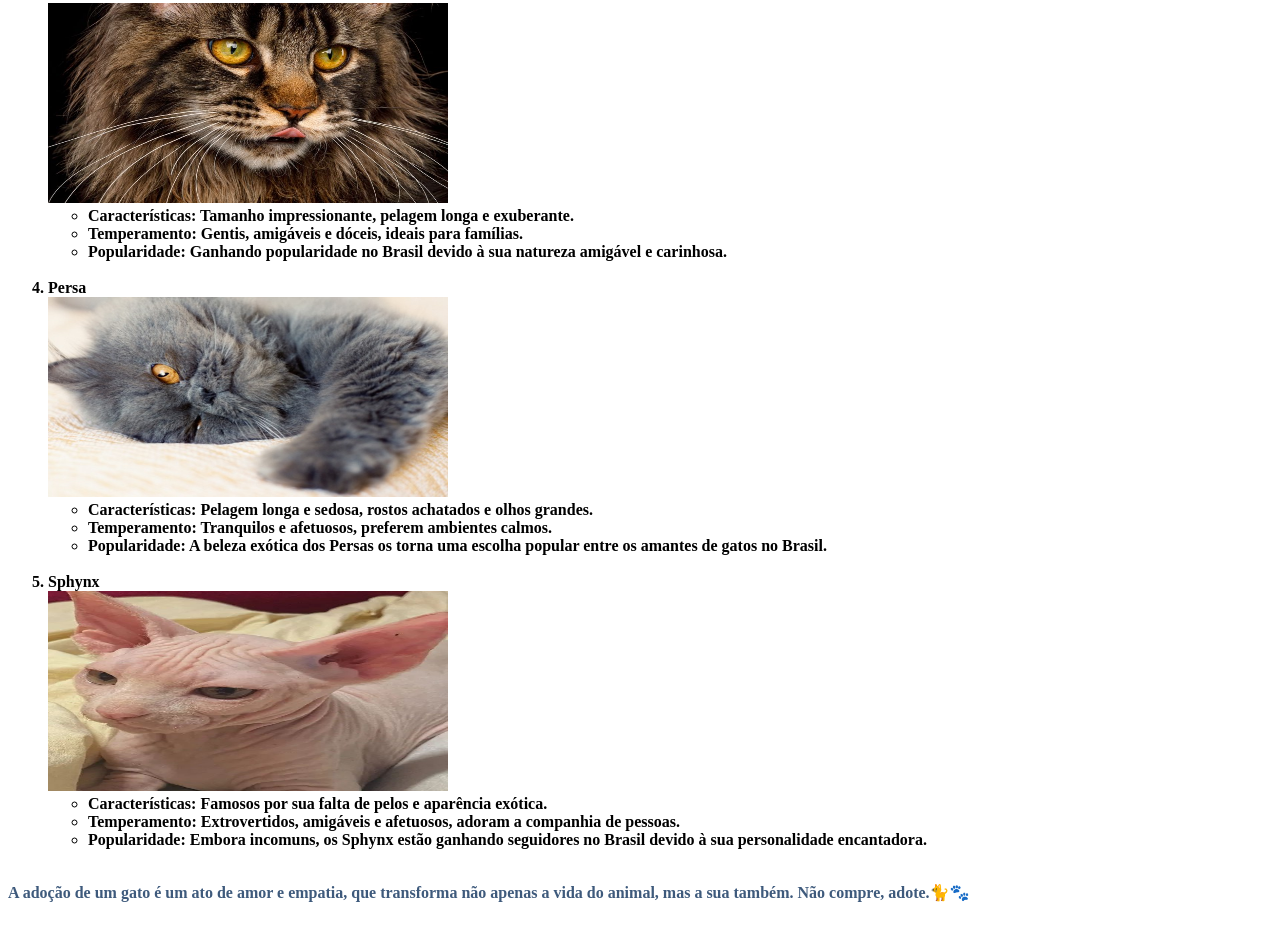
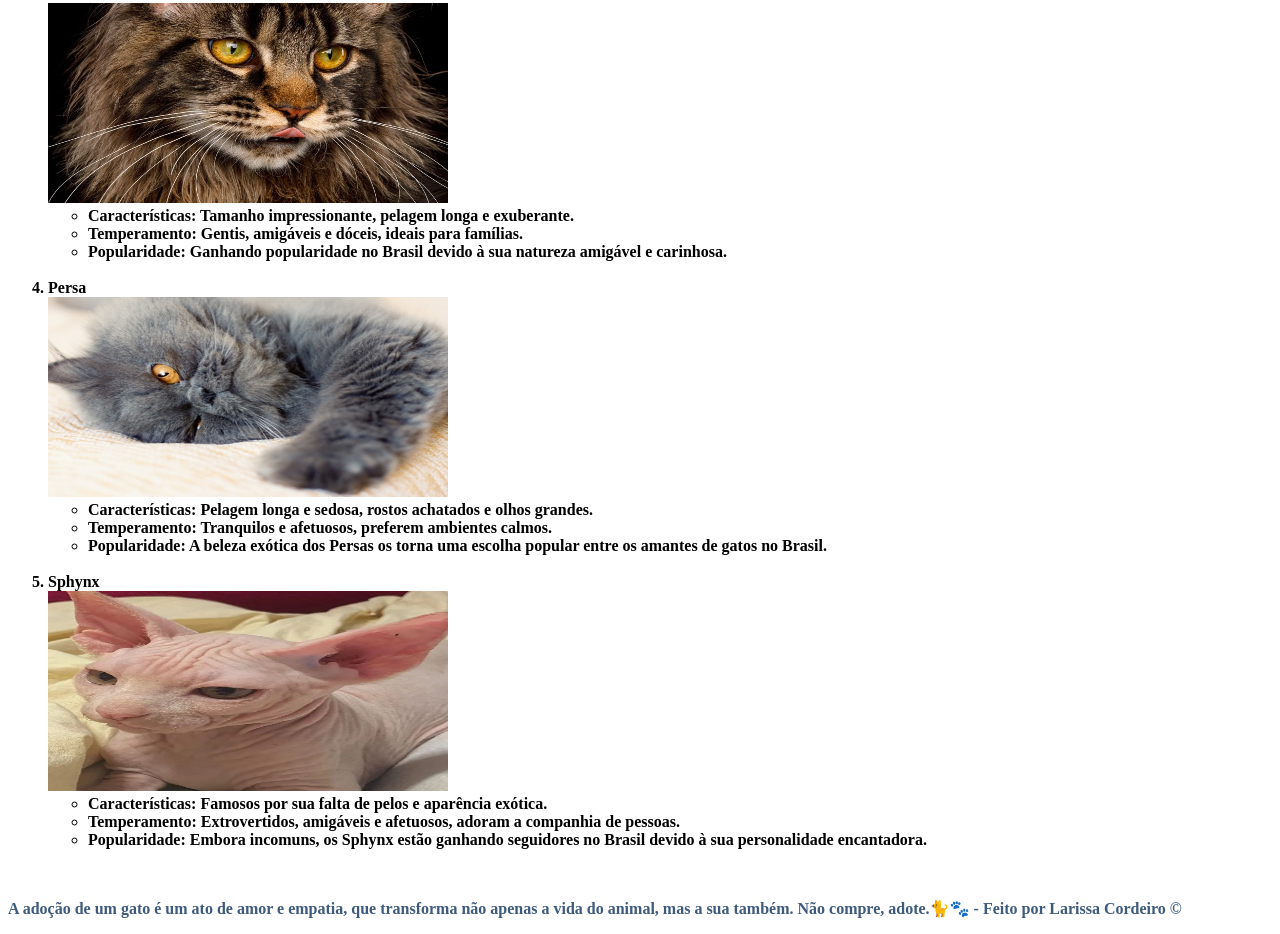
Before and after one commit to LarissaCord/atividadesIOS, a plain HTML site: page atividade.html in a window 1280 px wide. Shown: the part 1032-1966 px from the top of the page. Before the commit the page ends 1942 px from the top, so only its background shows below. Drawn offline with Linux system fonts and the light colour scheme.

Commit message:
atividade.html

```diff
--- a/atividade.html
+++ b/atividade.html
@@ -5,7 +5,7 @@
     <meta name="viewport" content="width=device-width, initial-scale=1.0">
     <title>Gatos, Cats </title>
 
-    <link rel="icon" href="assets/pspspsps.jpg" alt="Ícone" width="24" height="24">
+    <link rel="icon" href="assets/pspspsps.jpg" >
 </head>
 <body>
 
@@ -94,7 +94,7 @@
 <br>
 
 
-<footer style="color: rgb(62, 90, 124);center; font-weight: bold""> A adoção de um gato é um ato de amor e empatia, que transforma não apenas a vida do animal, mas a sua também. Não compre, adote.🐈🐾 </footer>
+<footer style="color: rgb(62, 90, 124);center; font-weight: bold""> <p> A adoção de um gato é um ato de amor e empatia, que transforma não apenas a vida do animal, mas a sua também. Não compre, adote.🐈🐾 - Feito por Larissa Cordeiro &copy; </p> </footer>
 
     </main>
 
```
